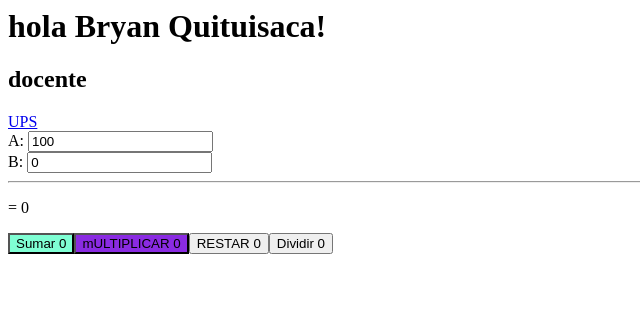
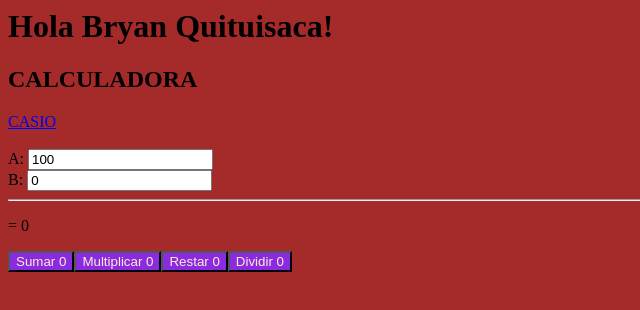
Before and after one commit to bryanq1996/Angular-Calculadora, an Angular app: page / in a window 1280 px wide. Shown: the top 310 px of the page, without its empty margins (0-640 px from the left). Built offline with nearby package versions, Linux system fonts and the light colour scheme.

Commit message:
4 files modified

```diff
--- a/src/index.html
+++ b/src/index.html
@@ -2,7 +2,13 @@
   <head>
     <title>My app</title>
   </head>
+
+
   <body>
     <my-app>Loading...</my-app>
+     <style>
+  body{
+      background-color: brown;
+  }</style>
   </body>
 </html>
--- a/src/main.css
+++ b/src/main.css
@@ -1,5 +1,5 @@
 body{
-  background-color: blue;
+  background-color: rgb(229, 229, 235);
   font-size: x-small;
 }
 
@@ -8,10 +8,23 @@ h1 {
 }
 
 .su{
-  background-color: aquamarine;
+
+  background-color: blueviolet;
+  color: blanchedalmond;
 }
 
 
 .si{
   background-color: blueviolet;
+  color: blanchedalmond;
 }
+
+.se{
+  background-color: blueviolet;
+  color: blanchedalmond;
+}
+
+.so{
+  background-color: blueviolet;
+  color: blanchedalmond;
+}
--- a/src/main.html
+++ b/src/main.html
@@ -1,10 +1,11 @@
-<h1>hola {{name}}!</h1>
+<h1>Hola {{name}}!</h1>
 <h2>{{cargo}}</h2>
 <a target="_blank" href="https://angular.io/start">
-  UPS
+  CASIO
+  <br>
 </a>
 <br>
-<label for="txtA"> A: </label>
+<label for="txtA" > A: </label>
 <input id="txtA" [(ngModel)]="a"/>
 <br>
 <label for="txtB"> B: </label>
@@ -22,9 +23,9 @@
 <button class="su" (click)="calcular()">Sumar {{contador}}</button>
 
 
-<button class ="si" (click)="calcular1()">mULTIPLICAR {{contador}}</button>
+<button class ="si" (click)="calcular1()">Multiplicar {{contador}}</button>
 
 
-<button (click)="calcular2()">RESTAR {{contador}}</button>
+<button class = "se" (click)="calcular2()">Restar {{contador}}</button>
 
-<button (click)="calcular3()">Dividir {{contador}}</button>
+<button class = "so" (click)="calcular3()">Dividir {{contador}}</button>
--- a/src/main.ts
+++ b/src/main.ts
@@ -12,9 +12,11 @@ import { FormsModule } from '@angular/forms';
   styleUrls: ['./main.css']
 
 })
+
+
 export class App {
   name = 'Bryan Quituisaca';
-  cargo = 'docente'
+  cargo = 'CALCULADORA'
 
 a = 100;
 b = 0;
```
